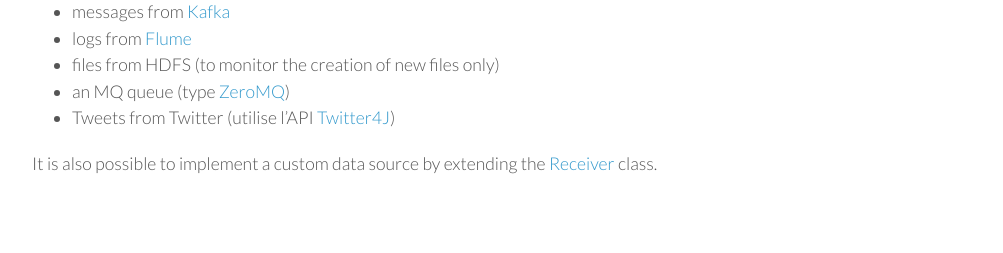
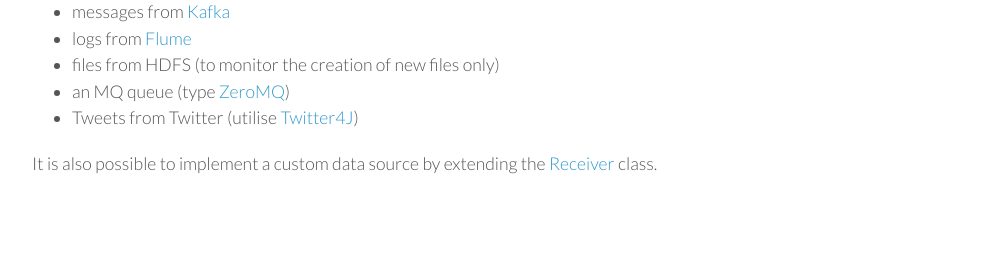
Before and after one commit to Subhraj07/Subhraj07.github.io, a Jekyll site: the page built from _posts/2019-04-23-introduction-spark-streaming.md, in a window 1280 px wide. Shown: the part 1101-1354 px from the top of the page, without its empty margins (138-1141 px from the left). Built offline with Jekyll 4.4.1, drawn with Linux system fonts in a browser that asks for light colours; nearby versions of some CDN libraries.

Commit message:
initial commit

```diff
--- a/_posts/2019-04-23-introduction-spark-streaming.md
+++ b/_posts/2019-04-23-introduction-spark-streaming.md
@@ -29,7 +29,7 @@
 - logs from [Flume](http://flume.apache.org/)
 - files from HDFS (to monitor the creation of new files only)
 - an MQ queue (type [ZeroMQ](http://zeromq.org/))
-- Tweets from Twitter (utilise l'API [Twitter4J](http://twitter4j.org/en/index.html))
+- Tweets from Twitter (utilise [Twitter4J](http://twitter4j.org/en/index.html))
 
 
 It is also possible to implement a custom data source by extending the [Receiver](http://spark.apache.org/docs/latest/api/java/org/apache/spark/streaming/receiver/Receiver.html) class.
```
